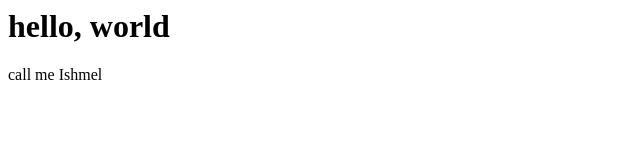
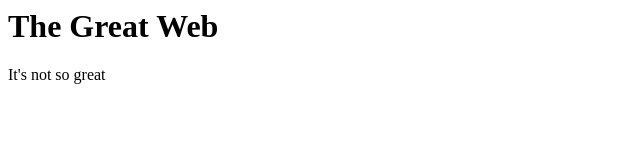
Before and after one commit to Lord-Man/Website, a plain HTML site: page index.html in a window 1280 px wide. Shown: the whole page, without its empty margins (0-640 px from the left). Drawn offline with Linux system fonts and the light colour scheme.

Commit message:
Added foo

```diff
--- a/index.html
+++ b/index.html
@@ -1,2 +1,4 @@
-<h1>hello, world</h1>
-<p>call me Ishmel</p>
+<title>Now hwat are youu doin there</title>
+
+<h1>The Great Web</h1>
+<p>It's not so great</p>
```
